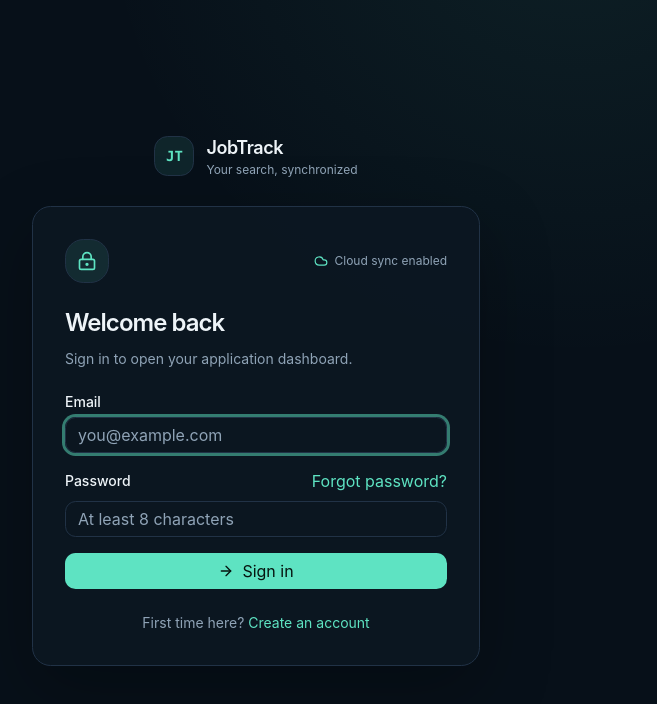
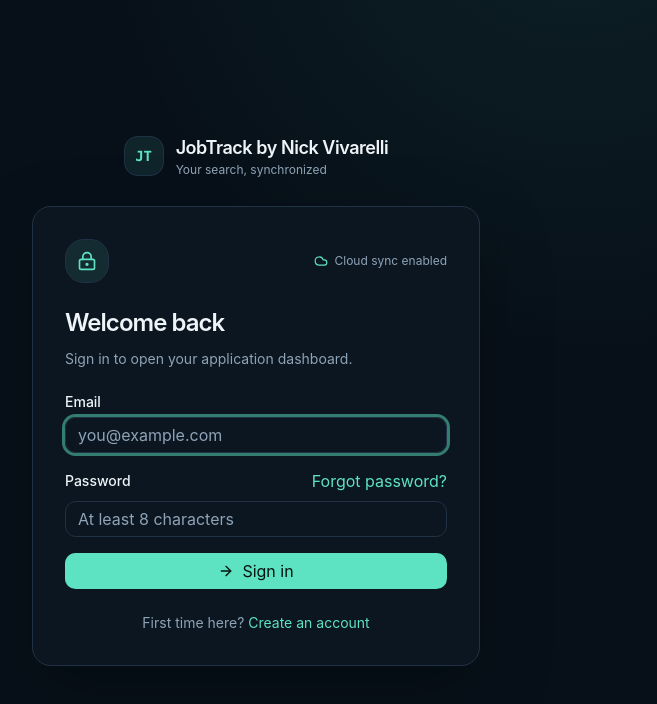
Before and after one commit to nicolavivarelli01/JobTrack, a Next.js app: page / in a window 1280 px wide. Shown: the top 704 px of the page, without its empty margins (384-1041 px from the left). Built offline with nearby package versions, Linux system fonts and the light colour scheme; no server answers.

Commit message:
added name

```diff
--- a/app/page.tsx
+++ b/app/page.tsx
@@ -1330,7 +1330,7 @@
         <Card className="mt-4 gap-0 overflow-hidden border-white/[0.07] bg-card/85 py-0">
           <CardHeader className="border-b border-white/[0.07] px-5 py-5 sm:px-6">
             <CardTitle className="text-base tracking-[-0.02em]">
-              Application flow
+              How your applications flow
             </CardTitle>
             <CardDescription>
               Conversion from submitted applications to offers
--- a/components/auth-screen.tsx
+++ b/components/auth-screen.tsx
@@ -27,7 +27,7 @@
             JT
           </div>
           <div>
-            <p className="text-lg font-semibold tracking-[-0.025em]">JobTrack</p>
+            <p className="text-lg font-semibold tracking-[-0.025em]">JobTrack by Nick Vivarelli</p>
             <p className="text-xs text-muted-foreground">Your search, synchronized</p>
           </div>
         </div>
```
